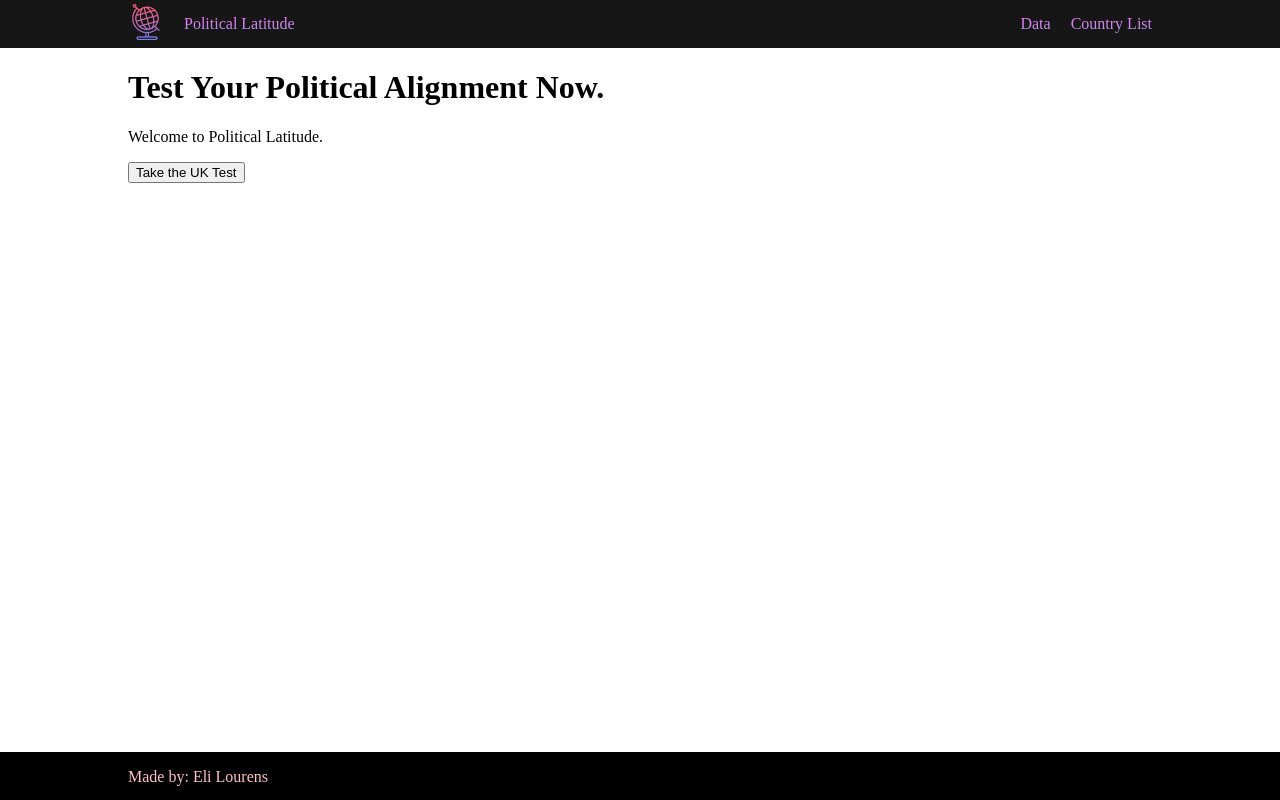
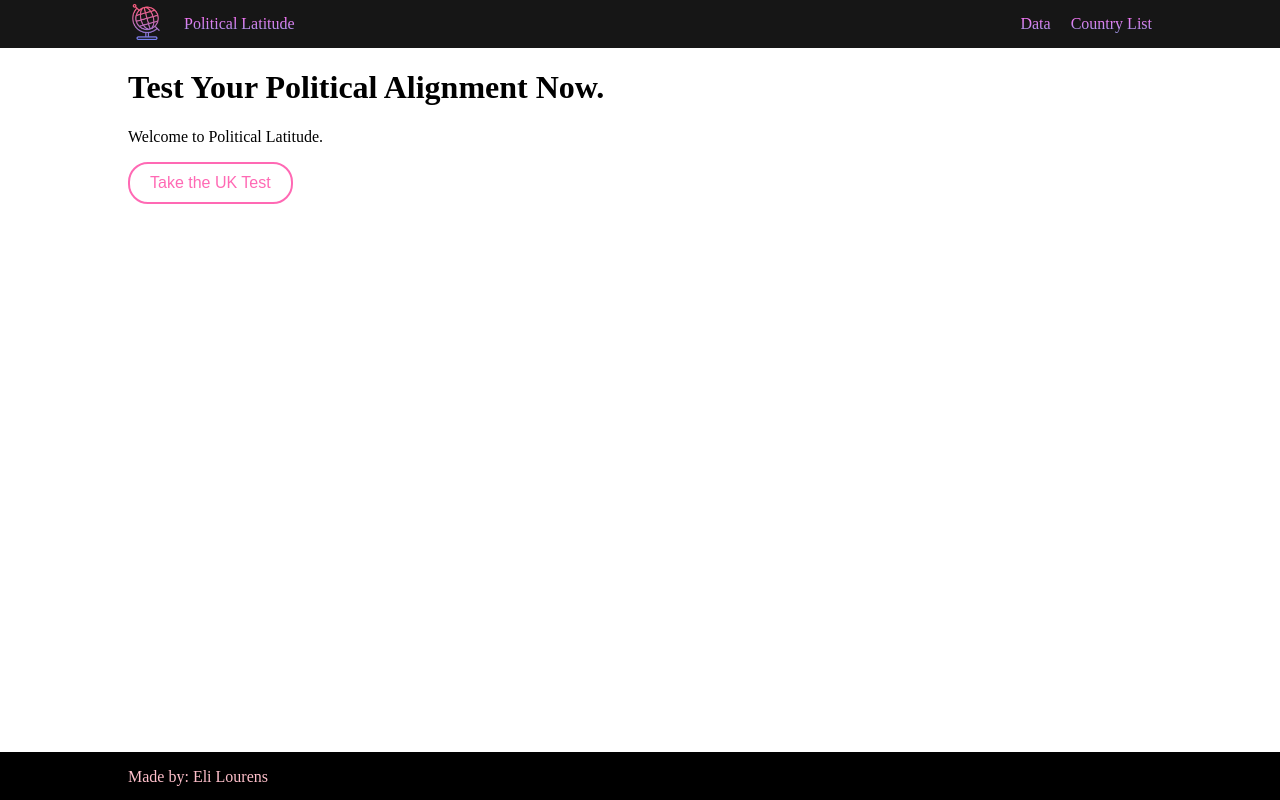
Before and after one commit to elilourens/Political-Latitude, a Nuxt app: page / in a window 1280 px wide. Built offline with nearby package versions, Linux system fonts and the light colour scheme; a web font is replaced by a local one.

Commit message:
button + css

```diff
--- a/assets/styles.css
+++ b/assets/styles.css
@@ -27,7 +27,15 @@ html, body {
     width: 80%;
     margin-left: 10%;
 }
+.logo-text {
+  display: block; /* Ensures the text is normally visible */
+}
 
+@media (max-width: 600px) {
+  .logo-text {
+    display: none; /* Hides the text on screens smaller than 600px wide */
+  }
+}
 .nav-section {
 
     display:flex;
@@ -61,8 +69,11 @@ html, body {
 }
 
 .homeContent{
+
   margin-left: 10%;
 }
+
+
 
 .ukTestContent{
   margin-left: 10%;
@@ -103,3 +114,19 @@ html, body {
   cursor: pointer;
   border: 1px solid #aaa;
 }
+
+.pinkButton {
+  background-color: transparent; /* Transparent background */
+  color: #FF69B4;               /* Pink text color */
+  border: 2px solid #FF69B4;    /* Pink border color */
+  padding: 10px 20px;           /* Padding around the text */
+  border-radius: 20px;          /* Rounded corners */
+  font-size: 16px;              /* Font size of the text */
+  cursor: pointer;              /* Cursor appears as a pointer on hover */
+  transition: all 0.3s ease;    /* Smooth transition for hover effects */
+}
+
+.pinkButton:hover {
+  background-color: #FF69B4;    /* Pink background on hover */
+  color: white;                 /* White text on hover */
+}
--- a/components/NavBar.vue
+++ b/components/NavBar.vue
@@ -6,7 +6,7 @@
           <img src="~/assets/globe.png" alt="Globe">
 
         </nuxt-link>
-        <p>Political Latitude</p>
+        <p class="logo-text">Political Latitude</p>
 
 
       </div>
--- a/pages/index.vue
+++ b/pages/index.vue
@@ -1,10 +1,11 @@
 <template>
-  <div>
+  <div class="homebackGround">
+
     <div class="homeContent">
       <h1>Test Your Political Alignment Now.</h1>
       <p>Welcome to Political Latitude.</p>
 
-      <nuxt-link to="/ukTest"><button>Take the UK Test</button></nuxt-link>
+      <nuxt-link to="/ukTest"><button class="pinkButton">Take the UK Test</button></nuxt-link>
     </div>
   </div>
 
```
Also changed, not shown: keys.txt (deleted), 2 other files (tests, documents, lock files or other folders).
